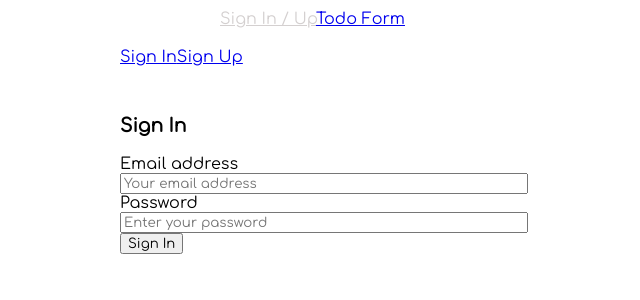
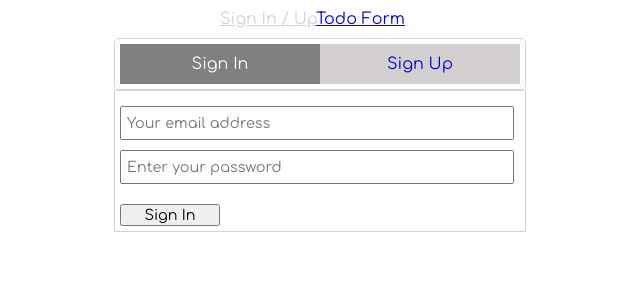
Before and after one commit to haldunatar/getting-warmed-up-with-ng4-ts, an Angular app: page /auth/sign-in in a window 1280 px wide. Shown: the top 300 px of the page, without its empty margins (320-960 px from the left). Built offline with nearby package versions, Linux system fonts and the light colour scheme.

Commit message:
some button logic and styling

```diff
--- a/src/app/auth/auth.css
+++ b/src/app/auth/auth.css
@@ -1,9 +1,32 @@
 .auth, nav {
 	width: 100%;
 	max-width: 400px;
-	margin: 50px auto;
+	margin: 0 auto;
+	border: 1px solid lightgrey;
+	padding: 5px;
 }
 
 nav {
-	margin-top: 20px;
+	height: 40px;
+	line-height: 40px;
+	border-radius: 5px;
+    border: 1px solid lightgrey;
 }
+
+nav a {
+	float: left;
+	width: 50%;
+	background: #d4d0d0;
+	text-align: center;
+	text-decoration: none;
+}
+
+nav a:hover {
+	background: #afafaf;
+	color: #fff;
+}
+
+nav a.activeLink {
+	background: grey;
+	color: #fff;
+}
--- a/src/app/auth/sign-in/sign-in.component.ts
+++ b/src/app/auth/sign-in/sign-in.component.ts
@@ -2,7 +2,8 @@ import { Component, OnInit } from '@angular/core';
 
 @Component({
 	selector: 'sign-in',
-	templateUrl: './sign-in.html'
+	templateUrl: './sign-in.html',
+	styleUrls: ['./sign-in.css']
 })
 
 export class SignInComponent implements OnInit {
--- /dev/null
+++ b/src/app/auth/sign-in/sign-in.css
@@ -0,0 +1,13 @@
+input {
+	height: 20px;
+	font-size: .9em;
+	margin-top: 10px;
+	padding: 5px;
+	width: 95%;
+}
+
+button {
+	margin-top: 20px;
+	width: 100px;
+	font-size: .9em;
+}
--- a/src/app/auth/sign-in/sign-in.html
+++ b/src/app/auth/sign-in/sign-in.html
@@ -1,16 +1,16 @@
 <form novalidate>
- <h3>Sign In</h3>
-    <span>Email address</span>
+
     <input
       type="email"
       name="email"
       placeholder="Your email address">
 
-    <span>Password</span>
+
     <input
       type="email"
       name="password"
       placeholder="Enter your password">
 
   <button type="submit">Sign In</button>
+
 </form>
--- a/src/app/auth/sign-up/sign-up.html
+++ b/src/app/auth/sign-up/sign-up.html
@@ -1,18 +1,15 @@
 <form novalidate>
-  <h3>Sign Up</h3>
-    <span>Email address</span>
+
     <input
       type="email"
       name="email"
       placeholder="Your email address">
 
-    <span>Password</span>
     <input
       type="email"
       name="password"
       placeholder="Choose a password">
 
-    <span>Confirm Password</span>
     <input
       type="email"
       name="confirm-password"
--- a/src/app/todo/todo.component.ts
+++ b/src/app/todo/todo.component.ts
@@ -17,24 +17,21 @@ export class TodoComponent implements OnInit {
     isEmptyWarning: boolean;
     isSameWarning: boolean;
     testList: Object;
-    testTxt: string;
     clearWarning: boolean;
     buttonInitialLabel: string = 'Clear The List';
     buttonWarningLabel: string = 'Yes! I am sure to loose everything!';
     buttonLabel: string = this.buttonInitialLabel;
+    timer: any = null;
 
     constructor(private todoService: TodoService) { }
 
     ngOnInit() {
-        this.testTxt = 'initialized!';
 
         this.list = this.todoService.getTodos() || [];
 
         this.todoService
             .getTestData()
-            .subscribe((testList)  => {
-                this.testList = testList;
-            });
+            .subscribe(testList => this.testList = testList);
     }
 
     addTodo() {
@@ -75,14 +72,28 @@ export class TodoComponent implements OnInit {
     clearTodos() {
 
         if(this.clearWarning) {
-            this.list = [];
-            this.todoService.clearList();
+           this.removeList();
+        } else {
+            this.displayWarning();
+        }
+    }
 
+    removeList() {
+        this.list = [];
+        this.todoService.clearList();
+
+        this.clearWarning = false;
+        this.buttonLabel = this.buttonInitialLabel;
+    }
+
+    displayWarning() {
+        this.clearWarning = true;
+        this.buttonLabel = this.buttonWarningLabel;
+
+        this.timer = setTimeout(() => {
             this.clearWarning = false;
             this.buttonLabel = this.buttonInitialLabel;
-        } else {
-            this.clearWarning = true;
-            this.buttonLabel = this.buttonWarningLabel;
-        }
+        }, 3000);
     }
+
 }
--- a/src/app/todo/todo.css
+++ b/src/app/todo/todo.css
@@ -123,3 +123,25 @@
 .clear-warning-state:hover {
     background: red;
 }
+
+@-webkit-keyframes spaceboots {
+    0% { -webkit-transform: translate(2px, 1px) rotate(0deg); }
+    10% { -webkit-transform: translate(-1px, -2px) rotate(-1deg); }
+    20% { -webkit-transform: translate(-3px, 0px) rotate(1deg); }
+    30% { -webkit-transform: translate(0px, 2px) rotate(0deg); }
+    40% { -webkit-transform: translate(1px, -1px) rotate(1deg); }
+    50% { -webkit-transform: translate(-1px, 2px) rotate(-1deg); }
+    60% { -webkit-transform: translate(-3px, 1px) rotate(0deg); }
+    70% { -webkit-transform: translate(2px, 1px) rotate(-1deg); }
+    80% { -webkit-transform: translate(-1px, -1px) rotate(1deg); }
+    90% { -webkit-transform: translate(2px, 2px) rotate(0deg); }
+    100% { -webkit-transform: translate(1px, -2px) rotate(-1deg); }
+}
+.clear-warning-state:hover,
+.clear-warning-state:focus {
+    -webkit-animation-name: spaceboots;
+    -webkit-animation-duration: 0.8s;
+    -webkit-transform-origin:50% 50%;
+    -webkit-animation-iteration-count: infinite;
+    -webkit-animation-timing-function: linear;
+}
--- a/src/styles.css
+++ b/src/styles.css
@@ -1,5 +1,15 @@
 /* You can add global styles to this file, and also import other style files */
 
-input {
-	width: 100%;
+.auth input {
+	height: 20px;
+	font-size: .9em;
+	margin-top: 10px;
+	padding: 5px;
+	width: 95%;
 }
+
+.auth button {
+	margin-top: 20px;
+	width: 100px;
+	font-size: .9em;
+}
```
